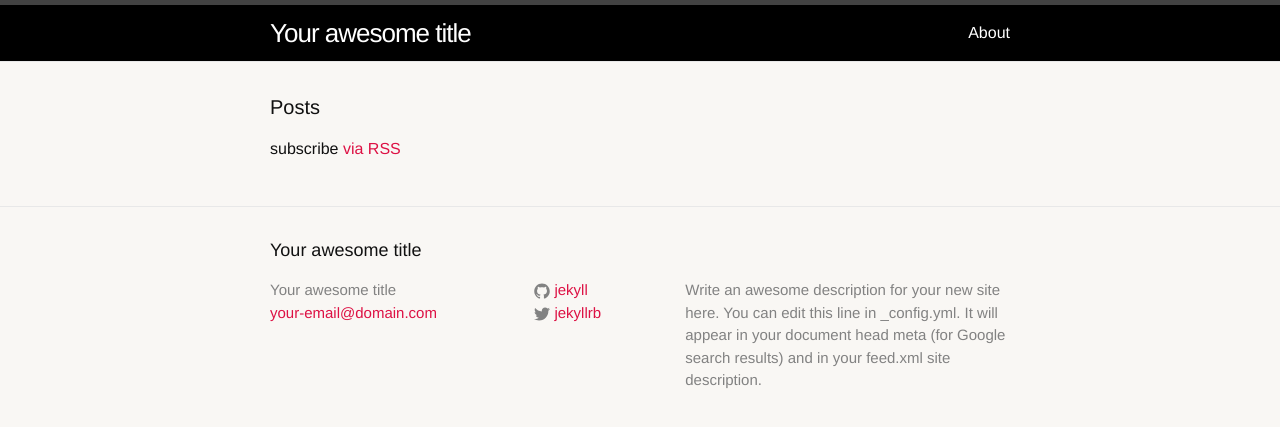
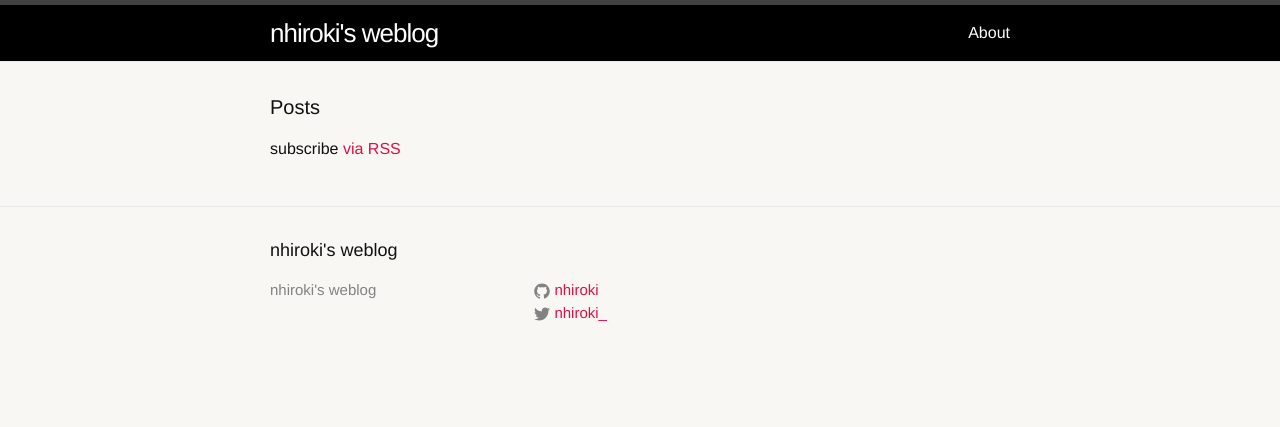
Before and after one commit to nhiroki/nhiroki.github.io, a Jekyll site: the page built from index.html, in a window 1280 px wide. Shown: the top 427 px of the page. Built offline with Jekyll 4.4.1, drawn with Linux system fonts in a browser that asks for light colours.

Commit message:
Update config file

```diff
--- a/_config.yml
+++ b/_config.yml
@@ -1,14 +1,10 @@
 # Site settings
-title: Your awesome title
-email: your-email@domain.com
-description: > # this means to ignore newlines until "baseurl:"
-  Write an awesome description for your new site here. You can edit this
-  line in _config.yml. It will appear in your document head meta (for
-  Google search results) and in your feed.xml site description.
-baseurl: "" # the subpath of your site, e.g. /blog/
-url: "http://yourdomain.com" # the base hostname & protocol for your site
-twitter_username: jekyllrb
-github_username:  jekyll
+title: "nhiroki's weblog"
+twitter_username: "nhiroki_"
+github_username:  "nhiroki"
+
+# Post settings
+permalink: /:year/:month/:day/:title
 
 # Build settings
 markdown: kramdown
```
